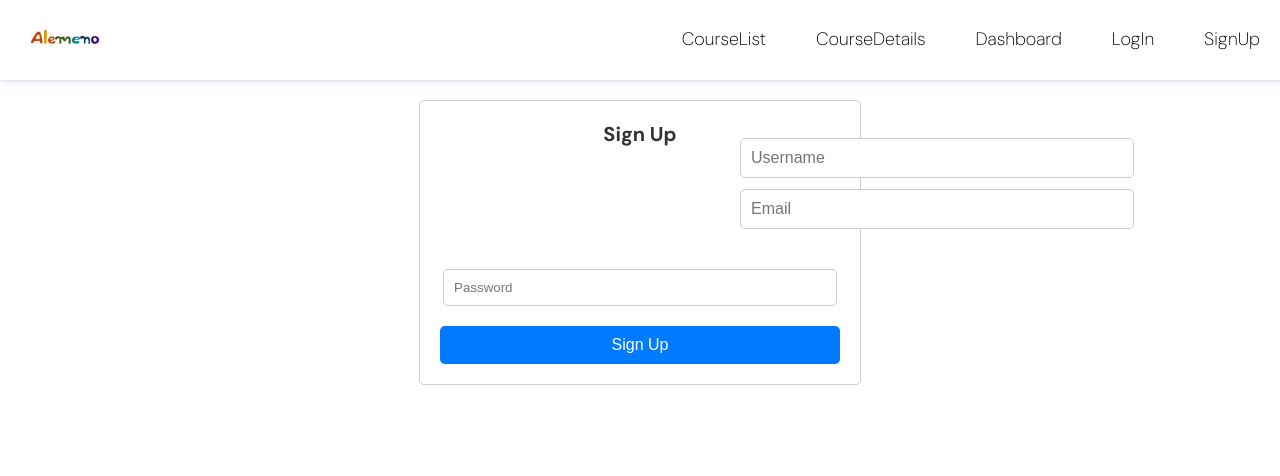
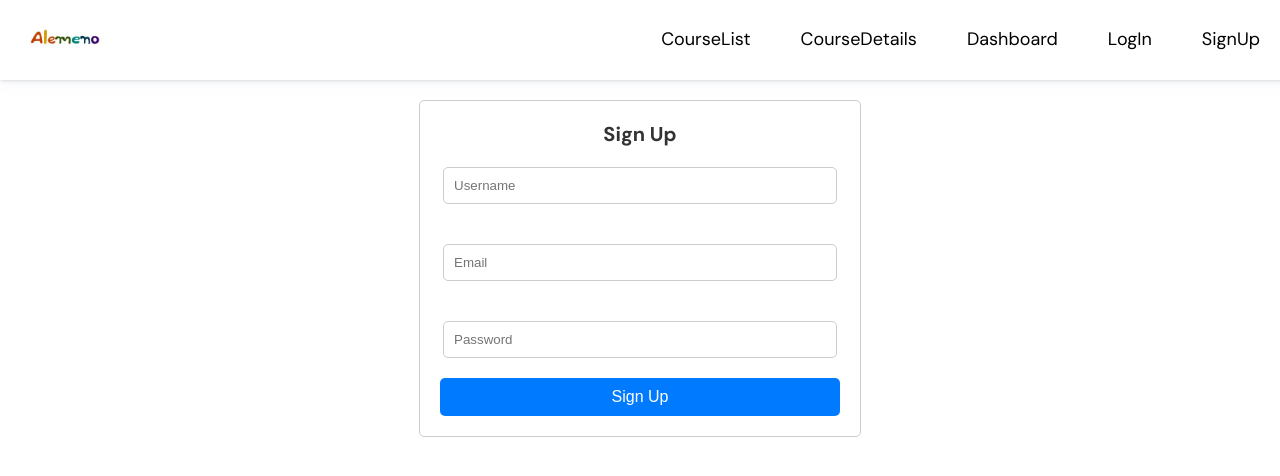
Before and after one commit to raobaba/Alemeno-Student-Course-Dashboard, a React (Create React App) app in the folder Client/: page /signup in a window 1280 px wide. Shown: the top 476 px of the page. Built offline with nearby package versions, Linux system fonts and the light colour scheme.

Commit message:
adjusted input field

```diff
--- a/Client/src/components/CourseList.jsx
+++ b/Client/src/components/CourseList.jsx
@@ -26,6 +26,7 @@ function CourseList() {
     <div className="course-listing">
       <h1>Course Listing</h1>
       <input
+       className="search-input"
         type="text"
         placeholder="Search by course or instructor name"
         value={searchTerm}
--- a/Client/src/styles/CourseList.css
+++ b/Client/src/styles/CourseList.css
@@ -13,7 +13,7 @@ h1 {
   font-size: 24px;
 }
 
-input[type="text"] {
+.search-input {
   width: 50%;
   padding: 10px;
   margin-left: 300px;
--- a/Client/src/styles/Navbar.css
+++ b/Client/src/styles/Navbar.css
@@ -39,7 +39,7 @@
   .nav-links a {
     text-decoration: none;
     color: black;
-    font-weight: 200;
+    font-weight: 400;
     transition: color 0.2s;
     font-size: 18px;
   }
```
